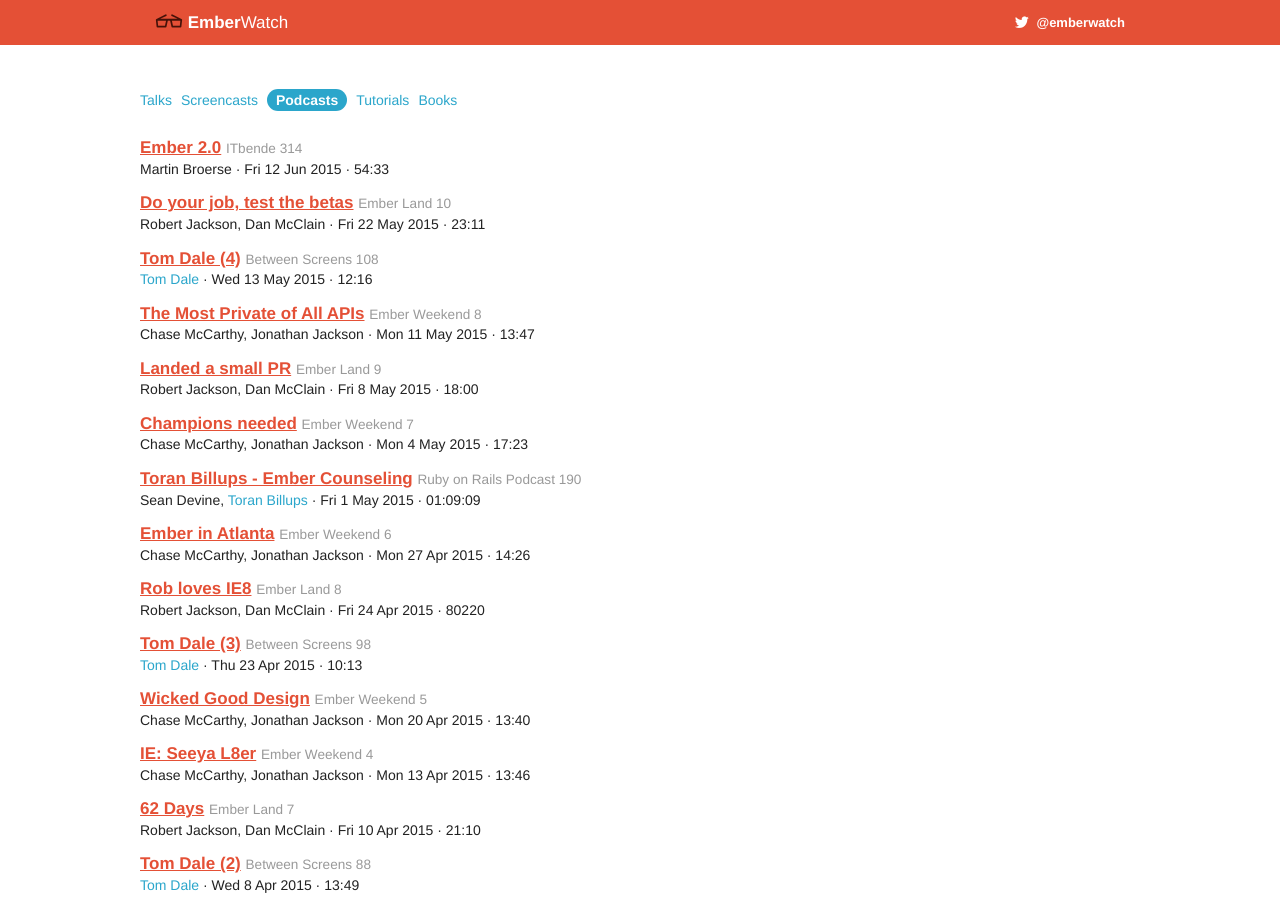
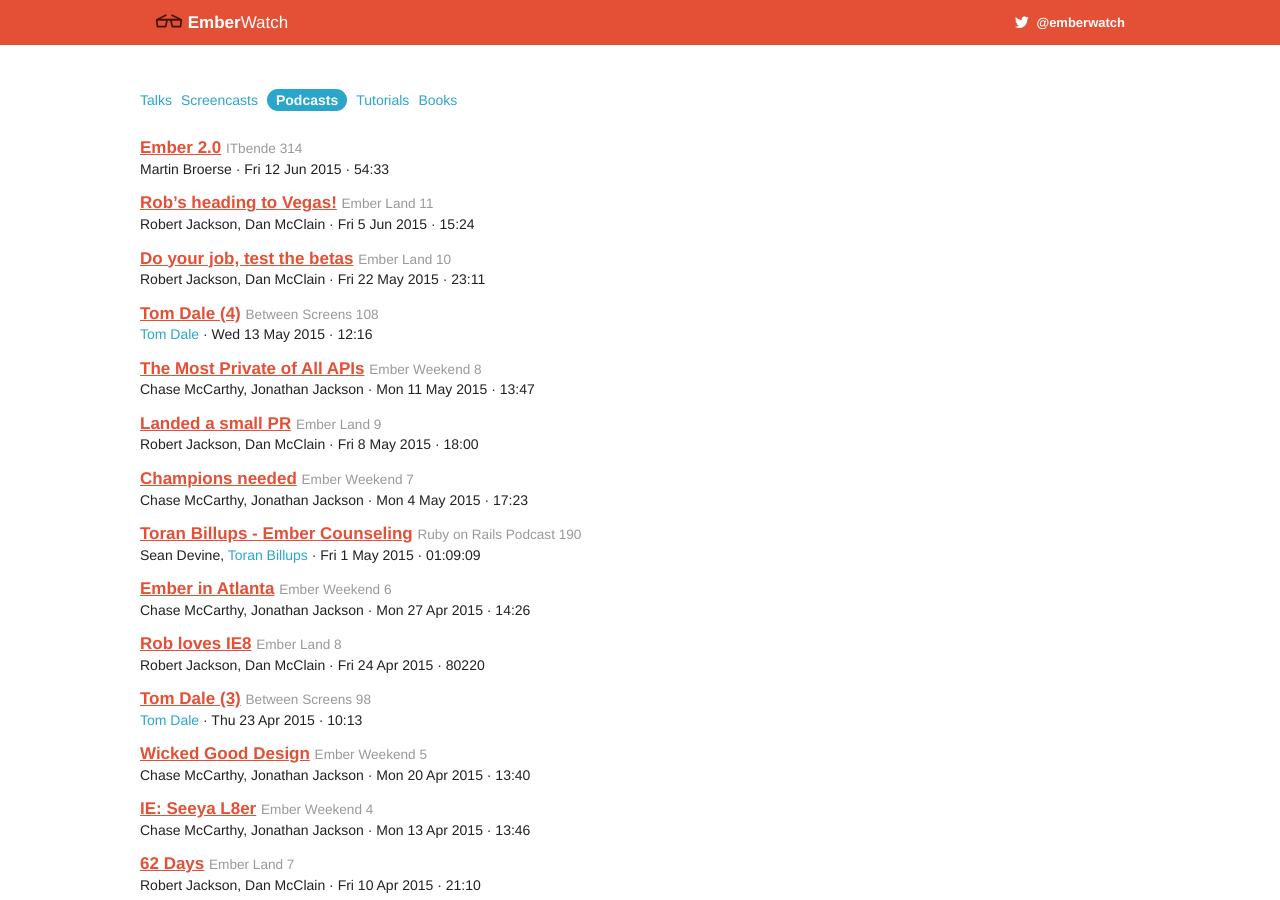
Before and after one commit to emberwatch/emberwatch, a Jekyll site: the page built from podcasts.html, in a window 1280 px wide and 900 px high. Built offline with Jekyll 4.4.1, drawn with Linux system fonts in a browser that asks for light colours; comment, search, counter and statistics services are not loaded.

Commit message:
Ember Land 11

```diff
--- a/_data/podcasts.yml
+++ b/_data/podcasts.yml
@@ -7,6 +7,15 @@
   duration: '54:33'
   date: '2015-06-12'
   url: http://www.itbende.nl/blog/2015/06/itbende-podcast-nr-314-ember-2-0/
+- title: 'Rob’s heading to Vegas!'
+  episode: 11
+  host: Ember Land
+  member_ids:
+  - 123
+  - 157
+  duration: '15:24'
+  date: '2015-06-05'
+  url: http://ember.land/episodes/11
 - title: Do your job, test the betas
   episode: 10
   host: Ember Land
```
